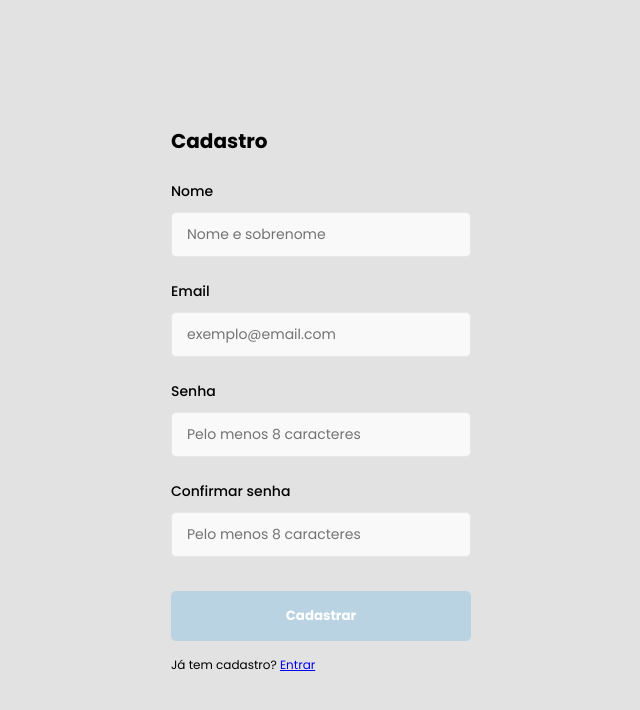
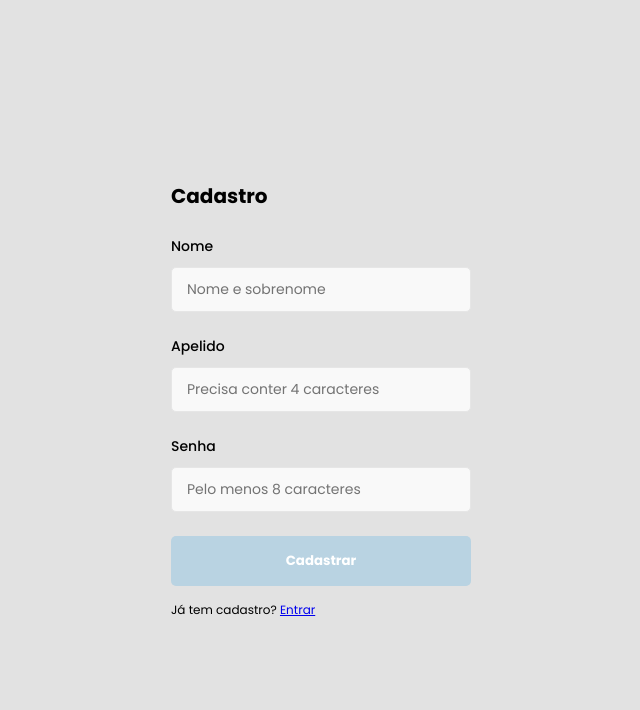
Before and after one commit to bioslack/chat-application, a React (Create React App) app in the folder frontend/: page /signup in a window 1280 px wide. Shown: the top 710 px of the page, without its empty margins (319-959 px from the left). Built offline with nearby package versions, Linux system fonts and the light colour scheme.

Commit message:
implement basic signup capabilities

```diff
--- a/frontend/src/context/AuthProvider.tsx
+++ b/frontend/src/context/AuthProvider.tsx
@@ -61,7 +61,8 @@ const AuthProvider = (props: { children: ReactNode }) => {
   };
 
   const signup = async (data: SignupData) => {
-    const response = await fetch('http://localhost:8000/chat-app/v1/signup', {
+    setIsLoading(true);
+    const response = await fetch('http://localhost:8000/chat-app/v1/auth/signup', {
       method: 'POST',
       credentials: 'include',
       body: JSON.stringify(data),
@@ -69,6 +70,13 @@ const AuthProvider = (props: { children: ReactNode }) => {
         'Content-Type': 'application/json',
       },
     });
+    setIsLoading(false);
+
+    if (response.status >= 400 && response.status <= 499)
+      throw new Error("Credenciais inválidas.");
+
+    if (response.status !== 200)
+      throw new Error("Não foi possível acessar o servidor.");
 
     const jsonRes = await response.json();
     storeUserData(jsonRes.user);
--- a/frontend/src/screens/Signup/index.tsx
+++ b/frontend/src/screens/Signup/index.tsx
@@ -1,61 +1,51 @@
-import TextInput from "../../components/TextInput";
-import Button from "../../components/Button";
-import { Link } from "react-router-dom";
-import {
-  ChangeEventHandler,
-  FormEventHandler,
-  useReducer,
-} from "react";
-import { FormSignupField, FormSignupState, reducer } from "./reducer";
-import { prepare, validate } from "./validator";
+import TextInput from '../../components/TextInput';
+import Button from '../../components/Button';
+import { Link } from 'react-router-dom';
+import { ChangeEventHandler, FormEventHandler, useReducer } from 'react';
+import { FormSignupField, FormSignupState, reducer } from './reducer';
+import { prepare } from './validator';
+import useAuth from '../../hooks/useAuth';
 
 const initialState: FormSignupState = {
   name: {
-    value: "",
-    caption: "",
-    captionColor: "muted",
+    value: '',
+    caption: '',
+    captionColor: 'muted',
   },
-  email: {
-    value: "",
-    caption: "",
-    captionColor: "muted",
+  nickname: {
+    value: '',
+    caption: '',
+    captionColor: 'muted',
   },
   password: {
-    value: "",
-    caption: "",
-    captionColor: "muted",
-  },
-  confirmPassword: {
-    value: "",
-    caption: "",
-    captionColor: "muted",
+    value: '',
+    caption: '',
+    captionColor: 'muted',
   },
   disabled: true,
 };
 
 const Signup = () => {
   const [state, dispatch] = useReducer(reducer, initialState);
+  const { signup } = useAuth();
 
   const onSubmit: FormEventHandler = (e) => {
+    signup(prepare(state)).catch((err) => {
+      alert(err.message);
+    });
     e.preventDefault();
-    const validation = validate("email", "exemplo@email.com", prepare(state));
-
-    if (Boolean(validation.length)) {
-      alert("Error");
-      return;
-    }
   };
 
   const handleChange: ChangeEventHandler<HTMLInputElement> = (e) =>
     dispatch({
-      type: "ENTER_TEXT",
+      type: 'ENTER_TEXT',
       key: e.target.id as FormSignupField,
       value: e.target.value,
     });
 
   return (
     <form autoComplete="off" className="login" onSubmit={onSubmit}>
-      <h1 style={{ alignSelf: "flex-start", marginBottom: 25 }}>Cadastro</h1>
+      <h1 style={{ alignSelf: 'flex-start', marginBottom: 25 }}>Cadastro</h1>
       <TextInput
         id="name"
         label="Nome"
@@ -66,13 +56,13 @@ const Signup = () => {
         captionColor={state.name.captionColor}
       />
       <TextInput
-        id="email"
-        label="Email"
-        placeholder="exemplo@email.com"
-        value={state.email.value}
+        id="nickname"
+        label="Apelido"
+        placeholder="Precisa conter 4 caracteres"
+        value={state.nickname.value}
         onChange={handleChange}
-        caption={state.email.caption}
-        captionColor={state.email.captionColor}
+        caption={state.nickname.caption}
+        captionColor={state.nickname.captionColor}
       />
       <TextInput
         id="password"
@@ -84,19 +74,8 @@ const Signup = () => {
         caption={state.password.caption}
         captionColor={state.password.captionColor}
       />
-      <TextInput
-        id="confirmPassword"
-        type="password"
-        label="Confirmar senha"
-        placeholder="Pelo menos 8 caracteres"
-        value={state.confirmPassword.value}
-        onChange={handleChange}
-        caption={state.confirmPassword.caption}
-        captionColor={state.confirmPassword.captionColor}
-        margins={[0, 0, 10, 0]}
-      />
       <Button label="Cadastrar" type="submit" disabled={state.disabled} />
-      <div style={{ marginTop: 15, fontSize: 12, alignSelf: "flex-start" }}>
+      <div style={{ marginTop: 15, fontSize: 12, alignSelf: 'flex-start' }}>
         Já tem cadastro? <Link to="/login">Entrar</Link>
       </div>
     </form>
--- a/frontend/src/screens/Signup/reducer.ts
+++ b/frontend/src/screens/Signup/reducer.ts
@@ -9,13 +9,12 @@ interface InputData {
 
 export interface FormSignupState {
   name: InputData;
-  email: InputData;
+  nickname: InputData;
   password: InputData;
-  confirmPassword: InputData;
   disabled: boolean;
 }
 
-export type FormSignupField = "name" | "email" | "password" | "confirmPassword";
+export type FormSignupField = "name" | "nickname" | "password";
 
 type FormSignupAction = {
   type: "ENTER_TEXT";
@@ -25,9 +24,8 @@ type FormSignupAction = {
 
 const errorMessages = {
   name: "Um nome precisa ser informado",
-  email: "Precisa ser um email válido",
-  password: "A senha tem conter pelo menos 8 caracteres",
-  confirmPassword: "As senhas não correspondem",
+  nickname: "Precisa conter 4 caracteres",
+  password: "Precisa conter pelo menos 8 caracteres"
 };
 
 export const reducer = (state: FormSignupState, action: FormSignupAction) => {
@@ -39,13 +37,7 @@ export const reducer = (state: FormSignupState, action: FormSignupAction) => {
       };
       let caption = "";
       let captionColor = "muted";
-      let errors: string[] = [];
-
-      if (action.key === "confirmPassword")
-        errors = validate(action.key, action.value, {
-          password: state.password.value,
-        });
-      else errors = validate(action.key, action.value);
+      let errors = validate(action.key, action.value);
 
       if (errors.length) {
         const [key] = errors;
--- a/frontend/src/screens/Signup/validator.ts
+++ b/frontend/src/screens/Signup/validator.ts
@@ -3,16 +3,14 @@ import { FormSignupField, FormSignupState } from "./reducer";
 
 const schema = Joi.object({
   name: Joi.string().not(""),
-  email: Joi.string().email({ tlds: { allow: false } }),
+  nickname: Joi.string().min(4),
   password: Joi.string().min(8),
-  confirmPassword: Joi.ref("password"),
 });
 
 export const prepare = (state: FormSignupState) => ({
   name: state.name.value,
-  email: state.email.value,
+  nickname: state.nickname.value,
   password: state.password.value,
-  confirmPassword: state.confirmPassword.value,
 });
 
 export const validate = (
```
